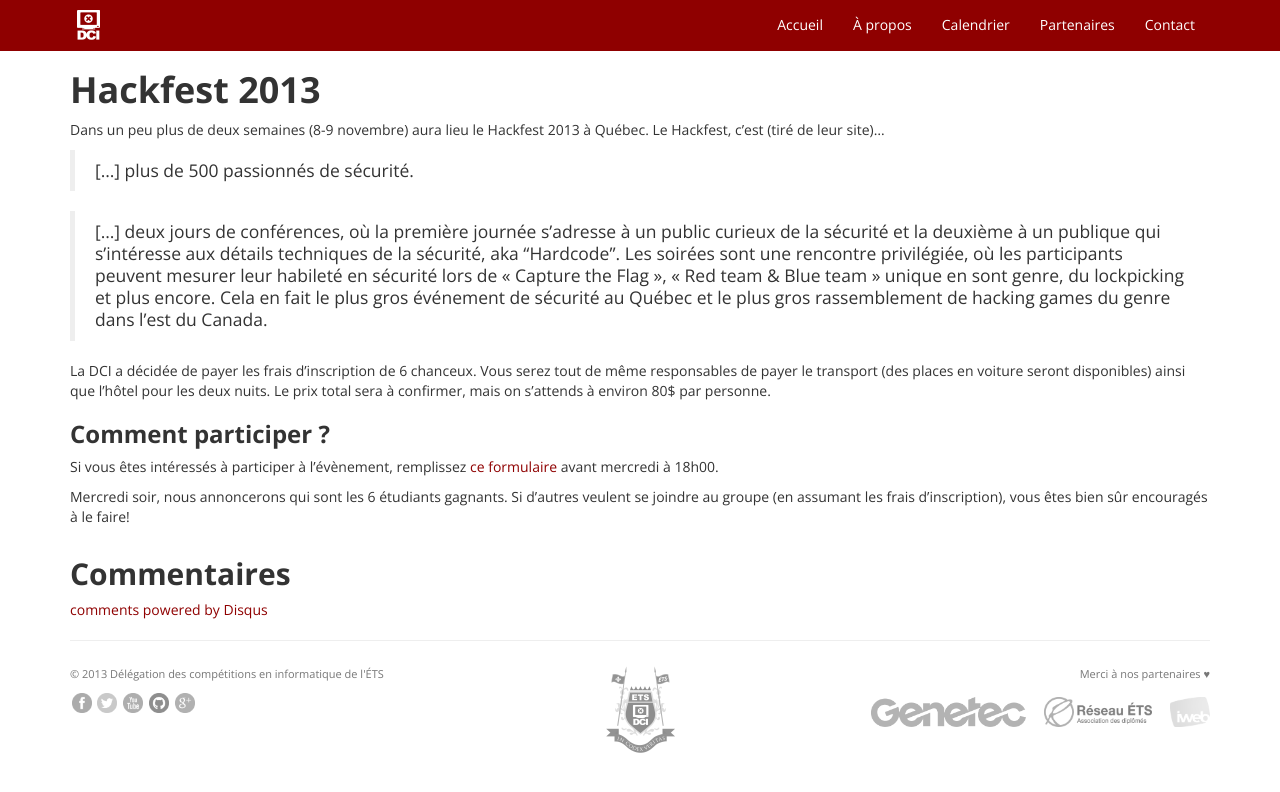
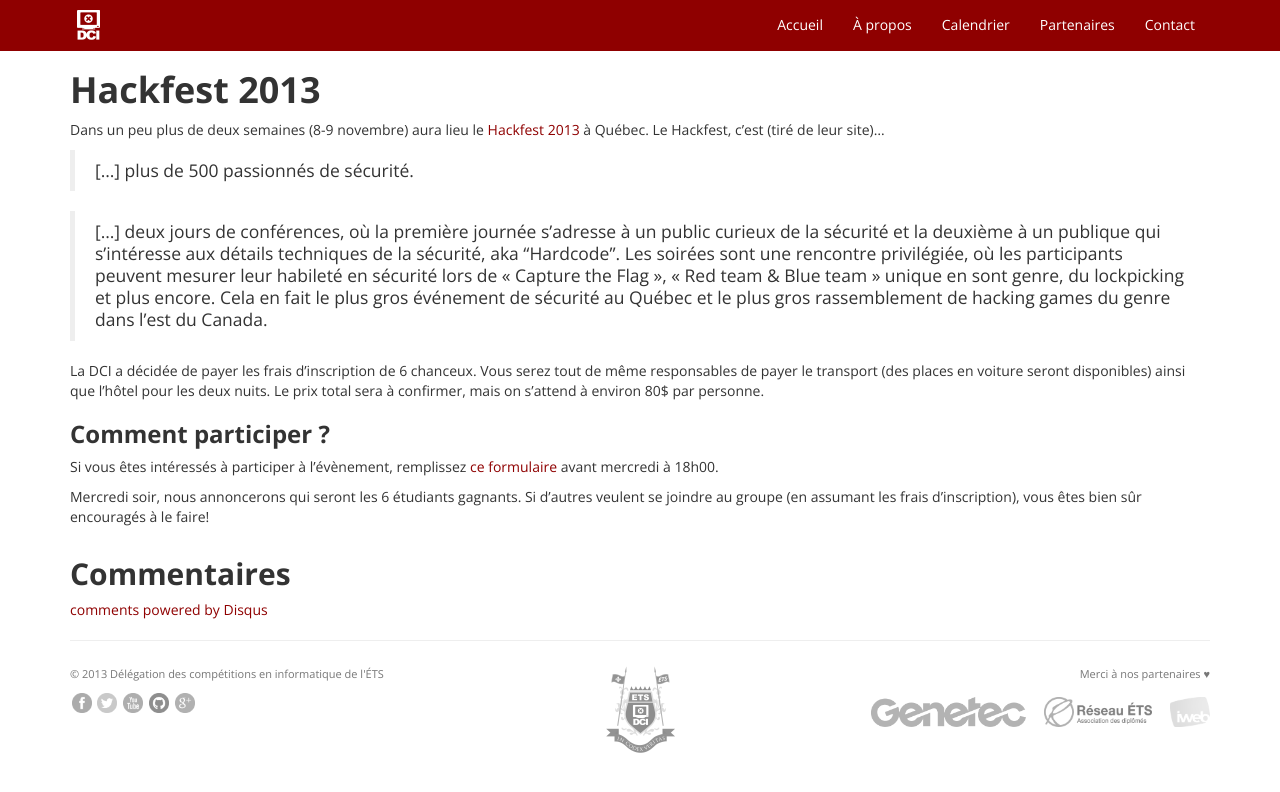
Before and after one commit to dciets/dciets.github.io, a Jekyll site: the page built from news/_posts/2013-10-22-hackfest-2013.markdown, in a window 1280 px wide. Shown: the top 792 px of the page. Built offline with Jekyll 4.4.1, drawn with Linux system fonts in a browser that asks for light colours; Markdown is read by kramdown in place of the engine named in the settings; comment, search, counter and statistics services are not loaded.

Commit message:
Add link to Hackfest

```diff
--- a/news/_posts/2013-10-22-hackfest-2013.markdown
+++ b/news/_posts/2013-10-22-hackfest-2013.markdown
@@ -4,16 +4,16 @@ title:  "Hackfest 2013"
 date:   2013-10-22 11:31:06
 ---
 
-Dans un peu plus de deux semaines (8-9 novembre) aura lieu le Hackfest 2013 à Québec. Le Hackfest, c'est (tiré de leur site)...
+Dans un peu plus de deux semaines (8-9 novembre) aura lieu le [Hackfest 2013](http://www.hackfest.ca/en) à Québec. Le Hackfest, c'est (tiré de leur site)...
 
 > [...] plus de 500 passionnés de sécurité.
 
 > [...] deux jours de conférences, où la première journée s’adresse à un public curieux de la sécurité et la deuxième à un publique qui s’intéresse aux détails techniques de la sécurité, aka “Hardcode”. Les soirées sont une rencontre privilégiée, où les participants peuvent mesurer leur habileté en sécurité lors de « Capture the Flag », « Red team & Blue team » unique en sont genre, du lockpicking et plus encore. Cela en fait le plus gros événement de sécurité au Québec et le plus gros rassemblement de hacking games du genre dans l’est du Canada.
 
-La DCI a décidée de payer les frais d'inscription de 6 chanceux. Vous serez tout de même responsables de payer le transport (des places en voiture seront disponibles) ainsi que l'hôtel pour les deux nuits. Le prix total sera à confirmer, mais on s'attends à environ 80$ par personne.
+La DCI a décidée de payer les frais d'inscription de 6 chanceux. Vous serez tout de même responsables de payer le transport (des places en voiture seront disponibles) ainsi que l'hôtel pour les deux nuits. Le prix total sera à confirmer, mais on s'attend à environ 80$ par personne.
 
 ###Comment participer ?
 
 Si vous êtes intéressés à participer à l'évènement, remplissez [ce formulaire](https://docs.google.com/forms/d/14SdAt1bhv7hWfHuIx8kAQZMpk-aatoHRyDPdZdTpby0/viewform) avant mercredi à 18h00.
 
-Mercredi soir, nous annoncerons qui sont les 6 étudiants gagnants. Si d'autres veulent se joindre au groupe (en assumant les frais d'inscription), vous êtes bien sûr encouragés à le faire!
+Mercredi soir, nous annoncerons qui seront les 6 étudiants gagnants. Si d'autres veulent se joindre au groupe (en assumant les frais d'inscription), vous êtes bien sûr encouragés à le faire!
```
